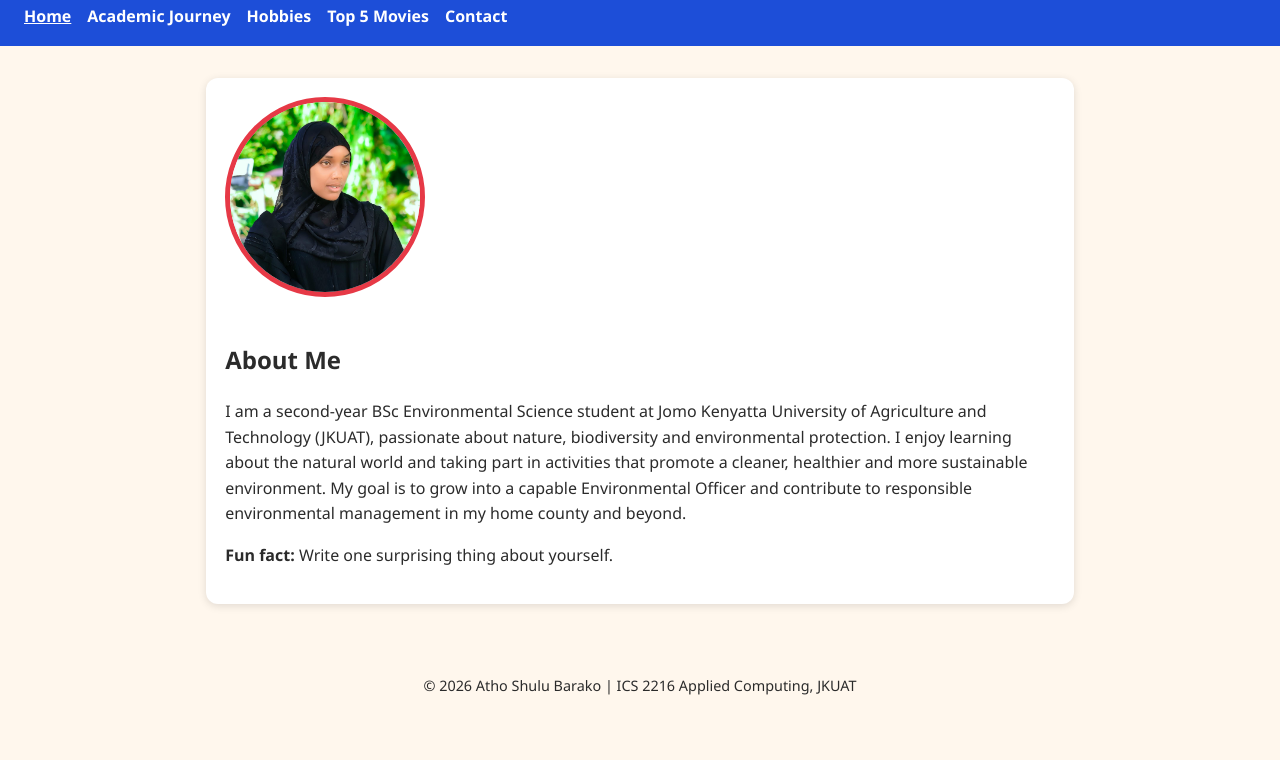
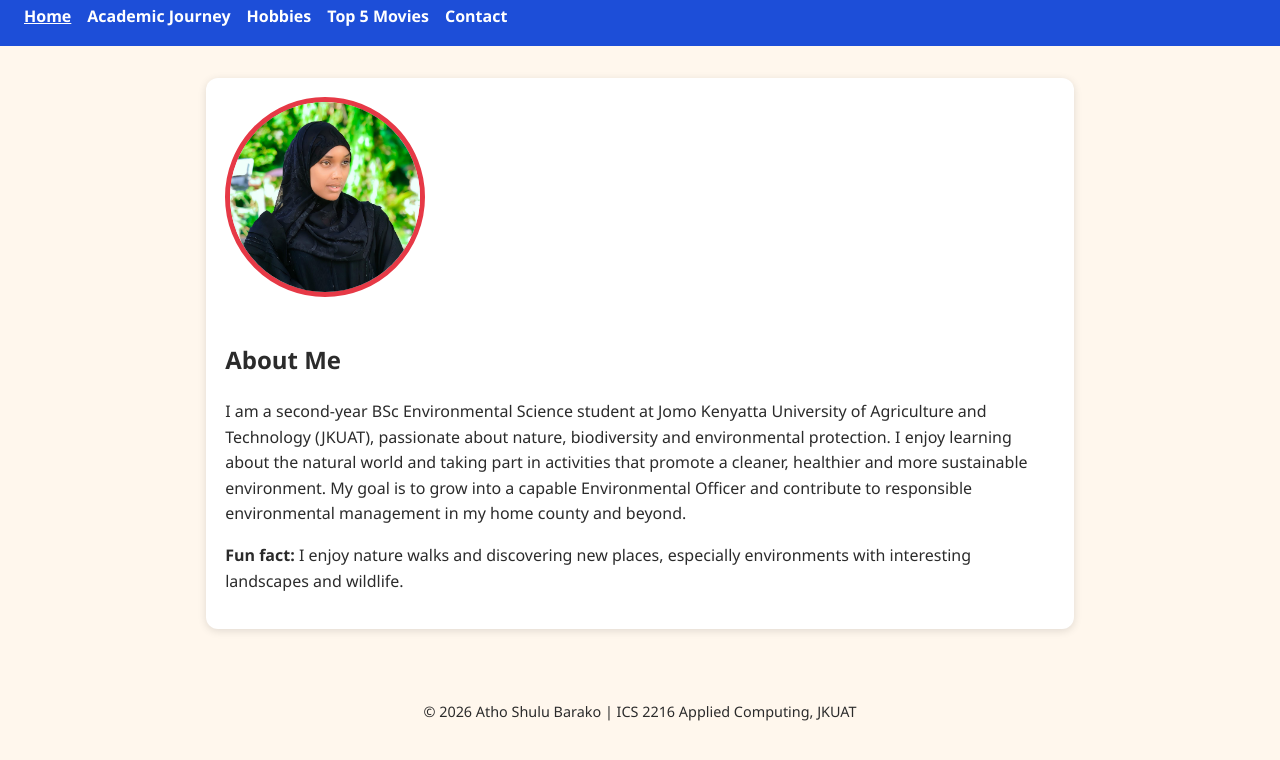
Before and after one commit to athoshuli-art/athoshuli-art.github.io, a plain HTML site: page index.html in a window 1280 px wide. Shown: the part 106-866 px from the top of the page. Before the commit the page ends 842 px from the top, so only its background shows below. Drawn offline with Linux system fonts and the light colour scheme; files whose address does not match are found by name.

Commit message:
Update index.html

```diff
--- a/index.html
+++ b/index.html
@@ -38,7 +38,7 @@
 
                 <p>
                     <strong>Fun fact:</strong>
-                    Write one surprising thing about yourself.
+                     I enjoy nature walks and discovering new places, especially environments with interesting landscapes and wildlife.
                 </p>
             </div>
 
```
